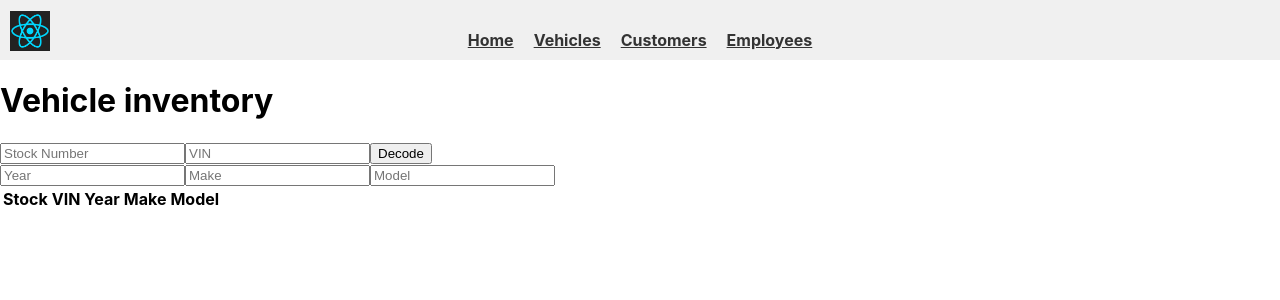
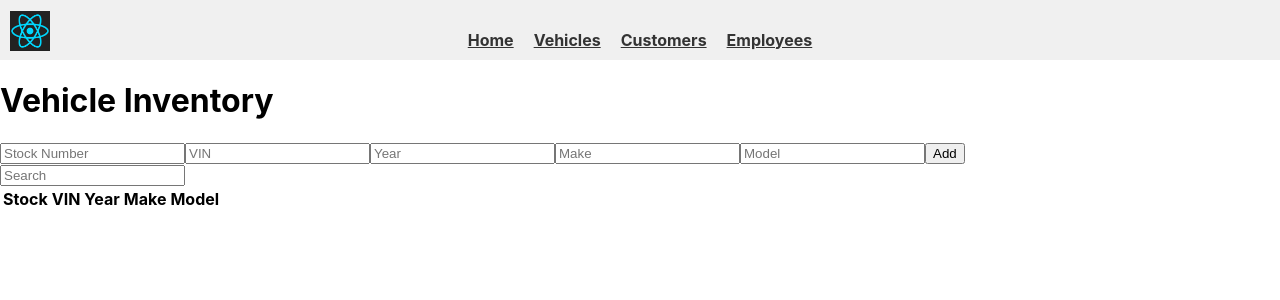
Before and after one commit to lsimmo25/Phase-2-Project, a React (Create React App) app: page /vehicle-inventory in a window 1280 px wide. Shown: the top 300 px of the page. Built offline with nearby package versions, Linux system fonts and the light colour scheme.

Commit message:
edit add vehicle form / added vehicle search component

```diff
--- a/src/Pages/VehiclePage.js
+++ b/src/Pages/VehiclePage.js
@@ -1,23 +1,25 @@
 import React from "react";
 import VehicleList from "../components/VehicleList";
+import VehicleSearch from "../components/VehicleSearch";
 
 function VehiclePage() {
 
     return (
         <div>
-            <h1>Vehicle inventory</h1>
+            <h1>Vehicle Inventory</h1>
             <form className="add-vehicle-form">
                 <section>
                     <input placeholder="Stock Number"></input>
                     <input placeholder="VIN"></input>
-                    <button type="button">Decode</button>
-                </section>
-                <section>
                     <input placeholder="Year"></input>
                     <input placeholder="Make"></input>
                     <input placeholder="Model"></input>
+                    <button type="submit">Add</button>
                 </section>
             </form>
+            <section>
+                <VehicleSearch />
+            </section>
             <section>
                 <VehicleList />
             </section>
--- a/src/components/VehicleCard.js
+++ b/src/components/VehicleCard.js
@@ -3,7 +3,7 @@ import React from "react";
 function VehicleCard() {
 
     return (
-        <></>
+        <td></td>
     )
 }
 
--- /dev/null
+++ b/src/components/VehicleSearch.js
@@ -0,0 +1,11 @@
+import React from "react";
+
+function VehicleSearch() {
+
+
+    return(
+        <input placeholder="Search"></input>
+    )
+}
+
+export default VehicleSearch
```
